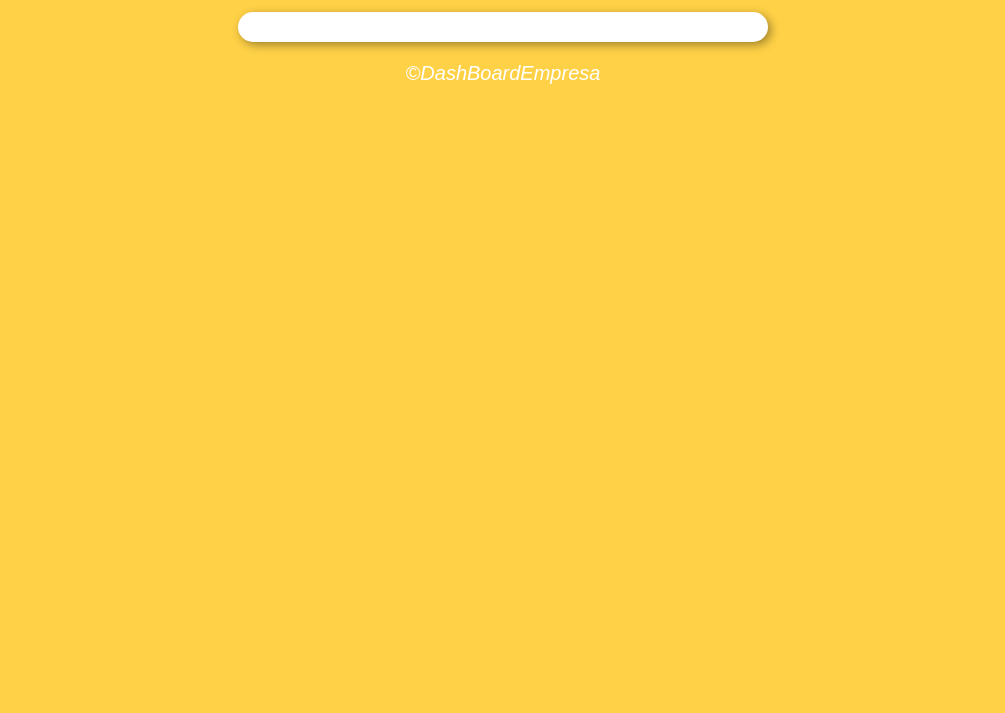
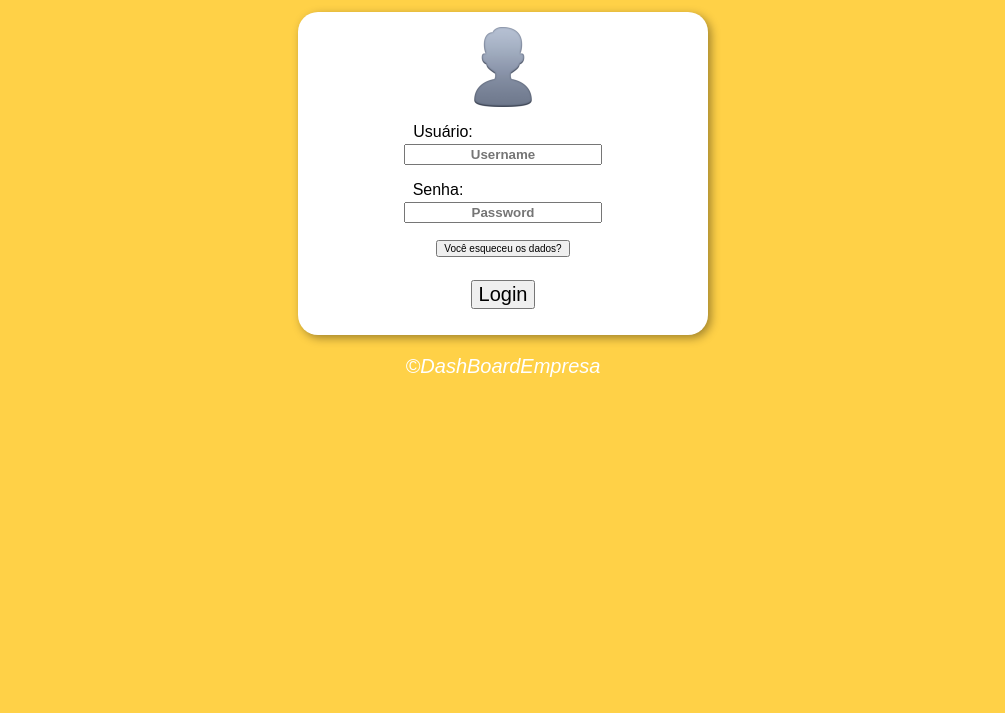
Before and after one commit to fabriciocsantos/Projeto-Pagina-Login, a plain HTML site: page index.html in a window 1280 px wide. Shown: the part 87-800 px from the top of the page, without its empty margins (137-1142 px from the left). Drawn offline with Linux system fonts and the light colour scheme.

Commit message:
Atualização 14/09 2.0
Atualização de mudanças

```diff
--- a/css/estilos.css
+++ b/css/estilos.css
@@ -4,8 +4,11 @@
 
 body {
     background-color: #FFD147;
+
     font: normal 15pt Arial;
 }
+
+
 
 /*----------/*
   Cabeçalho
@@ -13,8 +16,12 @@ body {
 
 header {
     color: white;
+
     text-align: center;
+    font-style: italic;
 }
+
+
 
 /*----------/*
   Section
@@ -23,11 +30,60 @@ header {
 section {
     background-color: white;
     border-radius: 20px;
+
     padding: 15px;
-    width: 500px;
+
+    width: 30%;
     margin:auto;
+
     box-shadow: 3px 3px 10px rgba(0, 0, 0, 0.377);
 }
+
+.S-Cab_Imagem {
+    display: block;
+
+    margin-left: auto;
+    margin-right: auto
+}
+
+.S-Login {
+    text-align: center;
+
+}
+
+.S-Log_Usuario {
+    margin-bottom: 0;
+    margin-right: 120px;
+
+    font-size: 16px;
+}
+
+.S-Log_Senha {
+    margin-bottom: 0;
+    margin-right: 130px;
+
+    font-size: 16px;
+}
+
+.Log-Usuario_Admin, .Log-Senha_Admin {
+    text-align: center;
+    font-weight: bold;
+
+    width: 50%;
+}
+
+#Log-Botao_Esqueci {
+    text-align: center;
+
+    padding: 3%;
+}
+
+#Log-Botao_Entrar  {
+    text-align: center;
+
+    padding: 3%;
+}
+
 
 /*----------/*
   Rodapé
--- a/index.html
+++ b/index.html
@@ -14,7 +14,21 @@
                 <h1> Bem vindo ao nosso site DashBoard da empresa!</h1>
             </header>
             <section>
-
+                <div id="S-Cabecalho">
+                    <img class='S-Cab_Imagem' src="imagens/Silhunheta.png" alt="Silhunheta" width="80px">
+                </div>
+                <div class="S-Login">
+                    <p class="S-Log_Usuario">Usuário:</p>
+					    <input class="Log-Usuario_Admin" type="text" placeholder="Username">
+					<p class="S-Log_Senha">Senha:</p>
+					    <input class="Log-Senha_Admin" name="Username" type="password" placeholder="Password">
+                </div>
+                <div id="Log-Botao_Esqueci">
+                    <button style="font-size: 50%;" onclick="esqueci()" >Você esqueceu os dados?</button>
+                </div>
+                <div id="Log-Botao_Entrar">
+                    <button style="font-size: 100%;">Login</button>
+                </div>
             </section>
             <footer>
                 <p>&copy;DashBoardEmpresa</p>
```
Also changed, not shown: imagens/Silhunheta.png (added), 1 other file.
